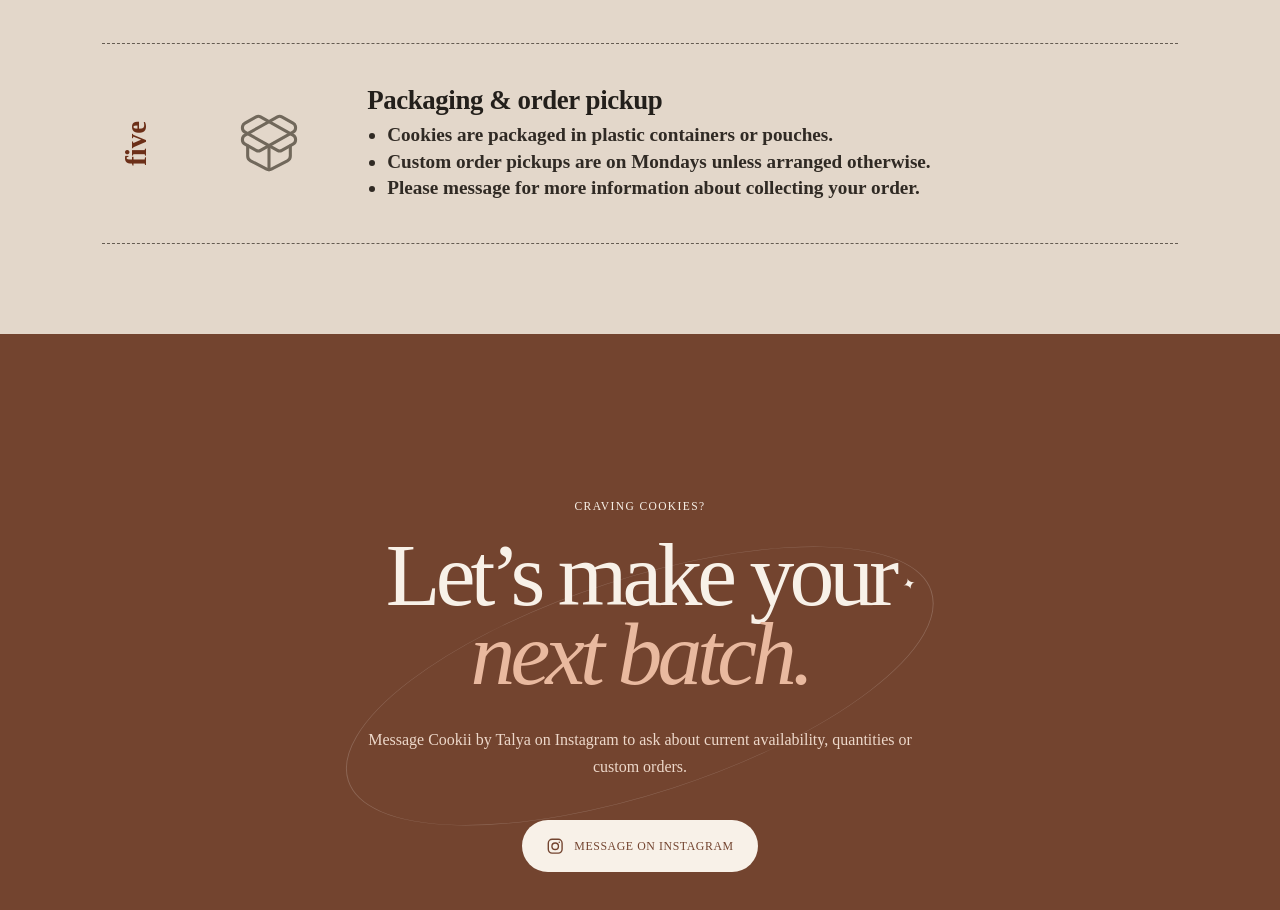
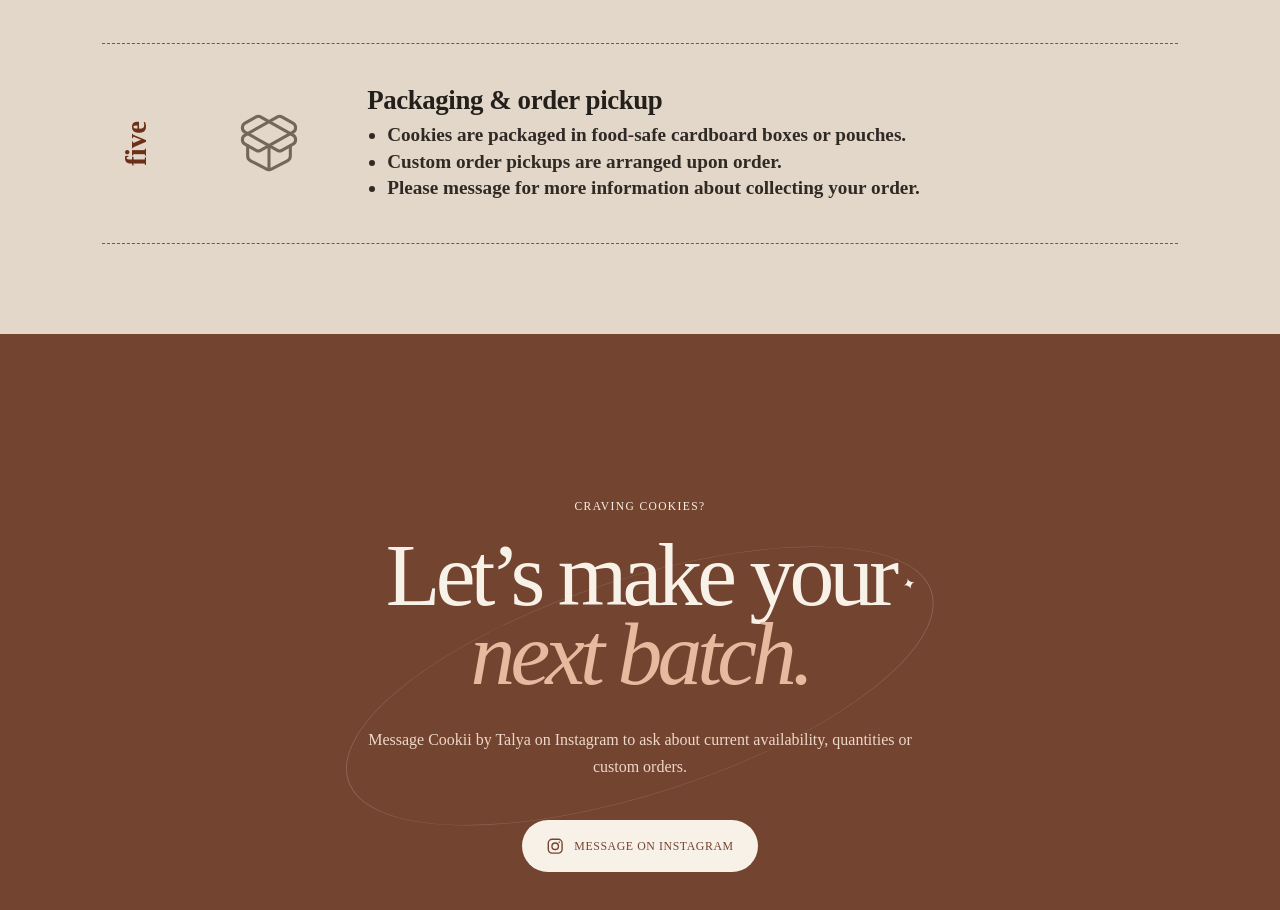
Before and after one commit to blam135/cookii-au, a Next.js app: page / in a window 1280 px wide. Shown: the part 3940-4850 px from the top of the page. Built offline with nearby package versions, Linux system fonts and the light colour scheme.

Commit message:
Update packaging and order pickup wording

```diff
--- a/app/page.tsx
+++ b/app/page.tsx
@@ -102,8 +102,8 @@
     title: 'Packaging & order pickup',
     Icon: PackageOpen,
     points: [
-      'Cookies are packaged in plastic containers or pouches.',
-      'Custom order pickups are on Mondays unless arranged otherwise.',
+      'Cookies are packaged in food-safe cardboard boxes or pouches.',
+      'Custom order pickups are arranged upon order.',
       'Please message for more information about collecting your order.',
     ],
   },
```
